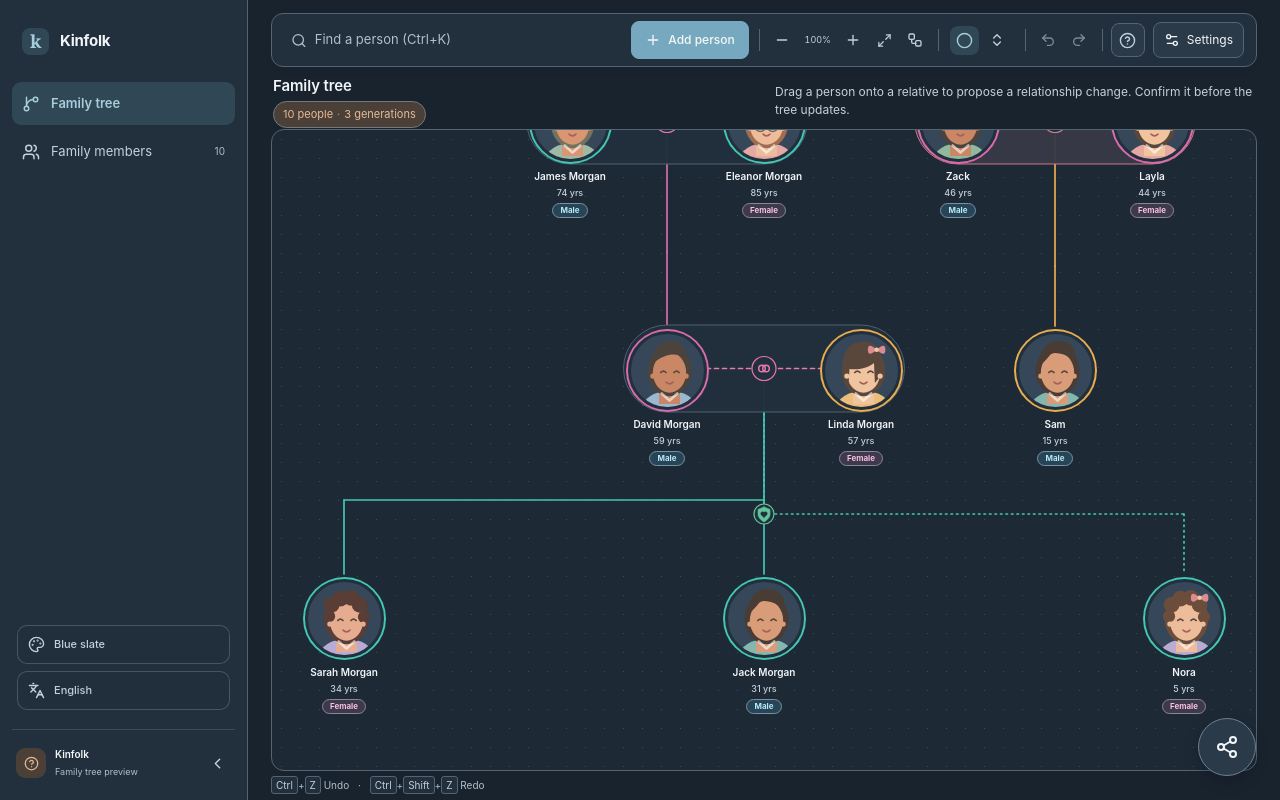
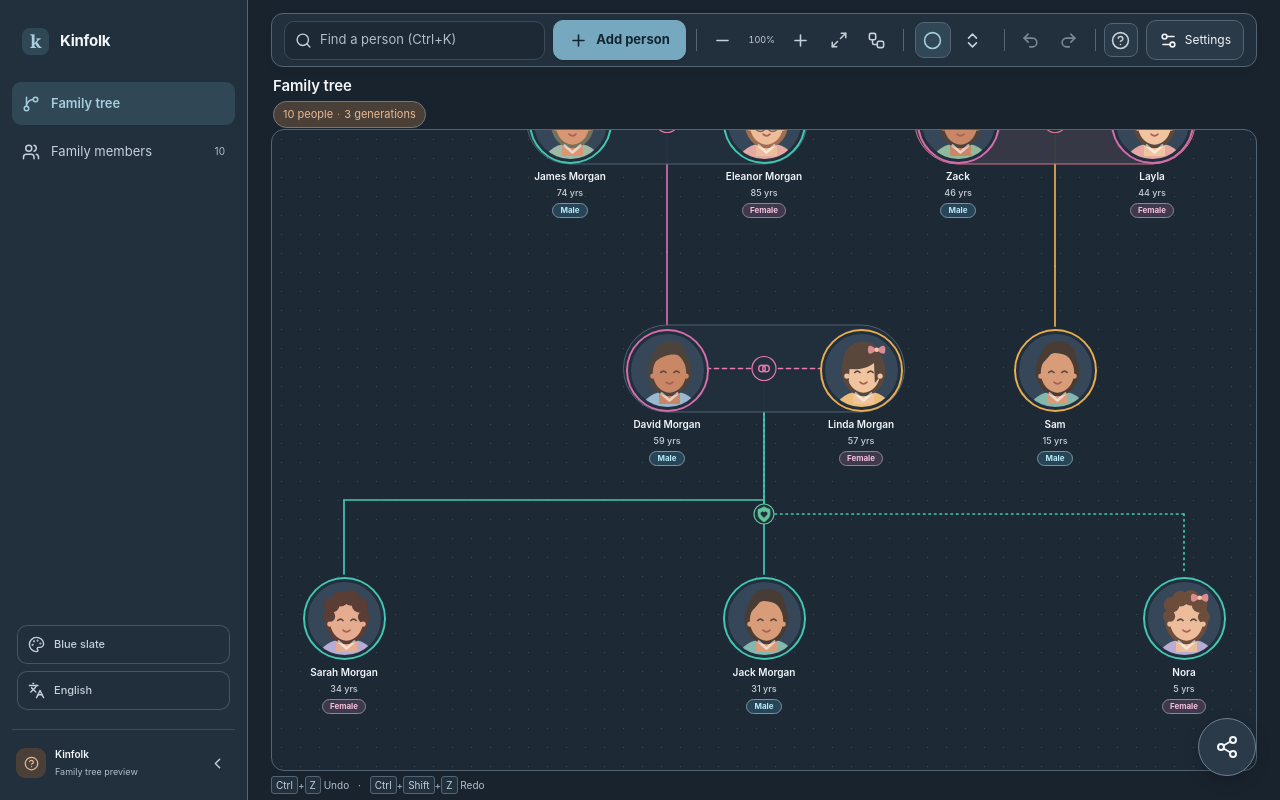
Before and after one commit to lokmanelouk/Family-Tree, a React (Vite) app: page / in a window 1280 px wide. Built offline with nearby package versions, Linux system fonts and the light colour scheme.

Commit message:
more changes

```diff
--- a/src/App.css
+++ b/src/App.css
@@ -1941,6 +1941,104 @@ html[dir=rtl] .relationship-guide-popover { right:auto; left:0 }
 .tree-lines g.marriage-anchor,.tree-lines g.divorce-anchor,.tree-lines g.adoption-anchor { cursor:help }
 .tree-lines g.marriage-anchor:focus-visible,.tree-lines g.divorce-anchor:focus-visible,.tree-lines g.adoption-anchor:focus-visible { outline:none; filter:drop-shadow(0 0 3px var(--accent)) }
 
+/* Toolbar hierarchy: clear primary action, quiet utility controls, and a
+   distinct search surface. Icons remain direction-independent unless they
+   explicitly represent navigation. */
+.tree-app .toolbar-add-person {
+  min-height:40px;
+  gap:8px;
+  padding-inline:15px;
+  border:1px solid var(--accent-strong);
+  border-radius:10px;
+  background:var(--accent-strong);
+  color:#132631;
+  font-size:13px;
+  font-weight:650;
+  box-shadow:0 1px 2px #0002;
+  transition:background-color .16s,border-color .16s,box-shadow .16s,transform .16s;
+}
+.tree-app[data-theme=warm-light] .toolbar-add-person { color:#fff }
+.tree-app .toolbar-add-person:hover:not(:disabled) {
+  border-color:var(--accent);
+  background:var(--accent);
+  color:#132631;
+  box-shadow:0 2px 5px #0002;
+  transform:translateY(-1px);
+}
+.tree-app[data-theme=warm-light] .toolbar-add-person:hover:not(:disabled) { color:#fff }
+.tree-app .toolbar-add-person:active:not(:disabled) { transform:translateY(0) scale(.98) }
+.tree-app .toolbar-add-person:disabled { cursor:not-allowed; opacity:.55; box-shadow:none; transform:none }
+.tree-app .toolbar-cluster button {
+  width:36px;
+  height:36px;
+  border:1px solid transparent;
+  border-radius:9px;
+  color:var(--muted);
+  transition:background-color .15s,border-color .15s,color .15s;
+}
+.tree-app .toolbar-cluster button:hover:not(:disabled),
+.tree-app .toolbar-cluster button.active-tool {
+  border-color:var(--line);
+  background:var(--surface-hover);
+  color:var(--text);
+}
+.tree-app .toolbar-cluster button:disabled {
+  border-color:transparent;
+  background:transparent;
+  color:var(--subtle);
+  cursor:not-allowed;
+  opacity:.62;
+}
+.tree-app .toolbar-search {
+  min-height:39px;
+  padding-inline:10px;
+  border:1px solid var(--line-soft);
+  border-radius:10px;
+  background:var(--canvas);
+  color:var(--muted);
+  transition:border-color .15s,box-shadow .15s,background-color .15s;
+}
+.tree-app .toolbar-search:focus-within {
+  border-color:var(--focus);
+  background:var(--surface);
+  box-shadow:0 0 0 2px color-mix(in srgb,var(--focus) 25%,transparent);
+}
+.tree-app .toolbar-search input { min-height:35px; font-size:13px }
+.tree-app .settings-toggle {
+  min-height:40px;
+  padding-inline:12px;
+  border-color:var(--line);
+  border-radius:10px;
+  background:var(--surface-raised);
+  color:var(--text);
+  font-size:12px;
+  transition:background-color .15s,border-color .15s,color .15s;
+}
+.tree-app .settings-toggle:hover,
+.tree-app .settings-toggle[aria-expanded=true] {
+  border-color:var(--line);
+  background:var(--surface-hover);
+  color:var(--text);
+}
+.tree-app .toolbar-cluster button:focus-visible,
+.tree-app .settings-toggle:focus-visible,
+.tree-app .toolbar-add-person:focus-visible,
+.tree-app .toolbar-search input:focus-visible {
+  outline:2px solid var(--focus);
+  outline-offset:2px;
+}
+.tree-app .toolbar-search input:focus-visible { outline-offset:0 }
+.tree-app .toolbar-search>svg,
+.tree-app .settings-toggle>svg,
+.tree-app .sidebar-preference-button svg,
+.tree-app .sidebar-brand .brand-icon { transform:none }
+@media(prefers-reduced-motion:reduce) {
+  .tree-app .toolbar-add-person,
+  .tree-app .toolbar-cluster button,
+  .tree-app .toolbar-search,
+  .tree-app .settings-toggle { transition:none!important }
+}
+
 /* Kinfolk theme tokens. Relationship colors below are intentionally shared by
    all themes; only the application surfaces and UI accents change. */
 .tree-app[data-theme] {
@@ -2031,31 +2129,6 @@ html[dir=rtl] .relationship-guide-popover { right:auto; left:0 }
   --focus:#d7cbff;
 }
 
-.tree-app[data-theme=sage] {
-  --bg:#e5ece5;
-  --surface:#f1f5ef;
-  --surface-raised:#e8f0e8;
-  --surface-hover:#dce8dd;
-  --line:#bdcdbf;
-  --line-soft:#d3dfd4;
-  --text:#26352c;
-  --muted:#4e6254;
-  --subtle:#596d60;
-  --accent:#35785c;
-  --accent-strong:#285f47;
-  --accent-soft:#d8e8dc;
-  --accent-secondary:#8c553c;
-  --accent-secondary-soft:#f0e3da;
-  --canvas:#edf3ed;
-  --canvas-dot:#d5e0d6;
-  --focus:#285f47;
-  --gender-male:#205f7b;
-  --gender-female:#8e3c61;
-  --gender-male-bg:#e2eef1;
-  --gender-female-bg:#f4e7ed;
-  color-scheme:light;
-}
-
 /* Relationship semantics do not shift with the selected UI theme. */
 .tree-app[data-theme] .tree-lines path.spouse-line { stroke:var(--rel-partner) }
 .tree-app[data-theme] .tree-lines path.former-spouse-line { stroke:var(--rel-former) }
--- a/src/components/family-tree/TreeToolbar.tsx
+++ b/src/components/family-tree/TreeToolbar.tsx
@@ -43,30 +43,30 @@ export function TreeToolbar(props: TreeToolbarProps) {
   function choose(member: FamilyMember) { props.onSearch(member); setQuery('') }
   return <div className="tree-toolbar">
     <div className="toolbar-primary-group">
-    <div className="toolbar-search"><Search size={17} /><input ref={searchRef} aria-label={t('Search family members')} placeholder={t('Find a person (Ctrl+K)')} value={query} onChange={(event) => setQuery(event.target.value)} onKeyDown={(event) => { if (event.key === 'Enter' && results[0]) choose(results[0]) }} />{query && <button title={t('Clear search')} aria-label={t('Clear search')} onClick={() => setQuery('')}><X size={15} /></button>}
+    <div className="toolbar-search"><Search size={19} /><input ref={searchRef} aria-label={t('Search family members')} placeholder={t('Find a person (Ctrl+K)')} value={query} onChange={(event) => setQuery(event.target.value)} onKeyDown={(event) => { if (event.key === 'Enter' && results[0]) choose(results[0]) }} />{query && <button title={t('Clear search')} aria-label={t('Clear search')} onClick={() => setQuery('')}><X size={17} /></button>}
         {query && <div className="search-results" role="listbox">{results.length ? results.map((person) => <button key={person.id} role="option" onClick={() => choose(person)}><span>{person.name}</span><small>{person.birthDate ?? t('Birth date unknown')} - {t(person.relationship)}</small></button>) : <div className="no-results">{t('No family members found')}</div>}</div>}
       </div>
-      <button className="primary-button toolbar-add-person" onClick={props.onAddPerson}><Plus size={16} /> {t('Add person')}</button>
+      <button className="primary-button toolbar-add-person" onClick={props.onAddPerson}><Plus size={19} /> {t('Add person')}</button>
     </div>
     <div className="toolbar-center-group">
       <div className="toolbar-divider" />
-      <div className="toolbar-cluster zoom-controls"><button title={t('Zoom out')} aria-label={t('Zoom out')} onClick={() => props.onZoom(-.1)}><Minus size={16} /></button><span className="zoom-value">{Math.round(props.zoom * 100)}%</span><button title={t('Zoom in')} aria-label={t('Zoom in')} onClick={() => props.onZoom(.1)}><Plus size={16} /></button><button title={t('Fit tree to screen')} aria-label={t('Fit tree to screen')} onClick={props.onFit}><Maximize2 size={15} /></button><button title={t('Auto-organize and center tree')} aria-label={t('Auto-organize and center tree')} onClick={props.onAutoOrganize}><Workflow size={16} /></button></div>
+      <div className="toolbar-cluster zoom-controls"><button title={t('Zoom out')} aria-label={t('Zoom out')} onClick={() => props.onZoom(-.1)}><Minus size={19} /></button><span className="zoom-value">{Math.round(props.zoom * 100)}%</span><button title={t('Zoom in')} aria-label={t('Zoom in')} onClick={() => props.onZoom(.1)}><Plus size={19} /></button><button title={t('Fit tree to screen')} aria-label={t('Fit tree to screen')} onClick={props.onFit}><Maximize2 size={18} /></button><button title={t('Auto-organize and center tree')} aria-label={t('Auto-organize and center tree')} onClick={props.onAutoOrganize}><Workflow size={19} /></button></div>
       <div className="toolbar-divider" />
       <div className="toolbar-cluster toolbar-layout-group" aria-label={t('Tree layout tools')}>
-        <div className="toolbar-cluster mode-actions" aria-label={t('Tree display mode')}><button className={props.mode === 'circle' ? 'active-tool' : ''} title={t(props.mode === 'rectangle' ? 'Switch to circle portraits' : 'Switch to rectangle cards')} aria-label={t(props.mode === 'rectangle' ? 'Switch to circle portraits' : 'Switch to rectangle cards')} aria-pressed={props.mode === 'circle'} onClick={() => props.onSetMode(props.mode === 'rectangle' ? 'circle' : 'rectangle')}>{props.mode === 'rectangle' ? <LayoutGrid size={16} /> : <Circle size={17} />}</button></div>
-        <div className="toolbar-cluster tree-actions"><button title={t(props.areAllExpanded ? 'Collapse all branches' : 'Expand all branches')} aria-label={t(props.areAllExpanded ? 'Collapse all branches' : 'Expand all branches')} onClick={props.areAllExpanded ? props.onCollapseAll : props.onExpandAll}>{props.areAllExpanded ? <ChevronsUpDown size={16} /> : <ChevronsDownUp size={16} />}</button></div>
+        <div className="toolbar-cluster mode-actions" aria-label={t('Tree display mode')}><button className={props.mode === 'circle' ? 'active-tool' : ''} title={t(props.mode === 'rectangle' ? 'Switch to circle portraits' : 'Switch to rectangle cards')} aria-label={t(props.mode === 'rectangle' ? 'Switch to circle portraits' : 'Switch to rectangle cards')} aria-pressed={props.mode === 'circle'} onClick={() => props.onSetMode(props.mode === 'rectangle' ? 'circle' : 'rectangle')}>{props.mode === 'rectangle' ? <LayoutGrid size={19} /> : <Circle size={19} />}</button></div>
+        <div className="toolbar-cluster tree-actions"><button title={t(props.areAllExpanded ? 'Collapse all branches' : 'Expand all branches')} aria-label={t(props.areAllExpanded ? 'Collapse all branches' : 'Expand all branches')} onClick={props.areAllExpanded ? props.onCollapseAll : props.onExpandAll}>{props.areAllExpanded ? <ChevronsUpDown size={19} /> : <ChevronsDownUp size={19} />}</button></div>
       </div>
     </div>
     <div className="toolbar-system-group">
       <div className="toolbar-divider" />
-      <div className="toolbar-cluster history-actions"><button title={t('Undo (Ctrl+Z)')} aria-label={t('Undo')} disabled={!props.canUndo} onClick={props.onUndo}><Undo2 size={16} /></button><button title={t('Redo (Ctrl+Shift+Z)')} aria-label={t('Redo')} disabled={!props.canRedo} onClick={props.onRedo}><Redo2 size={16} /></button></div>
+      <div className="toolbar-cluster history-actions"><button title={t('Undo (Ctrl+Z)')} aria-label={t('Undo')} disabled={!props.canUndo} onClick={props.onUndo}><Undo2 size={19} /></button><button title={t('Redo (Ctrl+Shift+Z)')} aria-label={t('Redo')} disabled={!props.canRedo} onClick={props.onRedo}><Redo2 size={19} /></button></div>
       <div className="toolbar-divider settings-divider" />
       <div className="relationship-guide-popover-wrap" ref={guideRef}>
-        <button className={`toolbar-guide-button ${guideOpen ? 'active' : ''}`} type="button" title={t('Relationship guide')} aria-label={t('Relationship guide')} aria-expanded={guideOpen} aria-controls="relationship-guide-panel" onClick={() => setGuideOpen((open) => !open)}><HelpCircle size={17} /></button>
+        <button className={`toolbar-guide-button ${guideOpen ? 'active' : ''}`} type="button" title={t('Relationship guide')} aria-label={t('Relationship guide')} aria-expanded={guideOpen} aria-controls="relationship-guide-panel" onClick={() => setGuideOpen((open) => !open)}><HelpCircle size={19} /></button>
         {guideOpen && <RelationshipGuideDialog onClose={() => setGuideOpen(false)} />}
       </div>
       <div className="toolbar-menu-wrap settings-wrap" ref={menuRef}>
-        <button className="settings-toggle" title={t('Settings')} aria-label={t('Settings')} aria-expanded={menuOpen} onClick={() => setMenuOpen((open) => !open)}><Settings2 size={16} /><span>{t('Settings')}</span></button>
+        <button className="settings-toggle" title={t('Settings')} aria-label={t('Settings')} aria-expanded={menuOpen} onClick={() => setMenuOpen((open) => !open)}><Settings2 size={19} /><span>{t('Settings')}</span></button>
         {menuOpen && <div className="toolbar-menu settings-menu">
           <button onClick={() => { props.onExport(false); setMenuOpen(false) }}><Download size={14} /> {t('Export full tree')}</button><button disabled={!props.selectedId} onClick={() => { props.onExport(true); setMenuOpen(false) }}><Download size={14} /> {t('Export selected branch')}</button><label><Upload size={14} /> {t('Restore backup')}<input type="file" accept="application/json,.json" onChange={(event) => { const file = event.target.files?.[0]; if (file) props.onImport(file); event.currentTarget.value = ''; setMenuOpen(false) }} /></label>
         </div>}
--- a/src/pages/DashboardPage.tsx
+++ b/src/pages/DashboardPage.tsx
@@ -281,11 +281,6 @@ export function DashboardPage() {
               {t("generations")}
             </span>
           </div>
-          <p>
-            {t(
-              "Drag a person onto a relative to propose a relationship change. Confirm it before the tree updates.",
-            )}
-          </p>
         </div>
         <FamilyTreeCanvas
           members={tree.members}
--- a/src/types/theme.ts
+++ b/src/types/theme.ts
@@ -1,4 +1,4 @@
-export const appThemes = ["slate", "warm-light", "midnight", "sage"] as const;
+export const appThemes = ["slate", "warm-light", "midnight"] as const;
 
 export type AppTheme = (typeof appThemes)[number];
 
```
Also changed, not shown: src/components/layout/TreeSidebar.tsx (+3 -4 lines).
